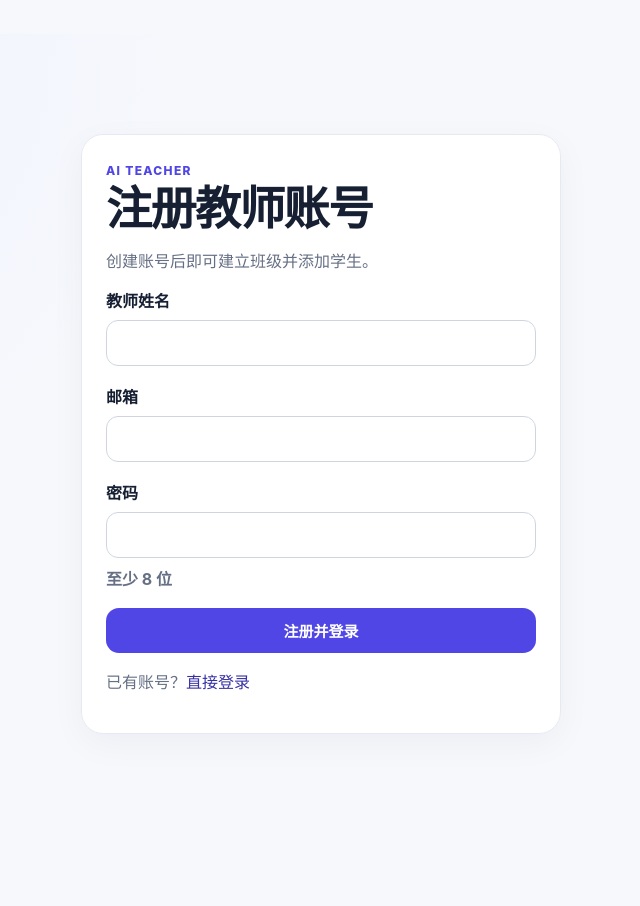
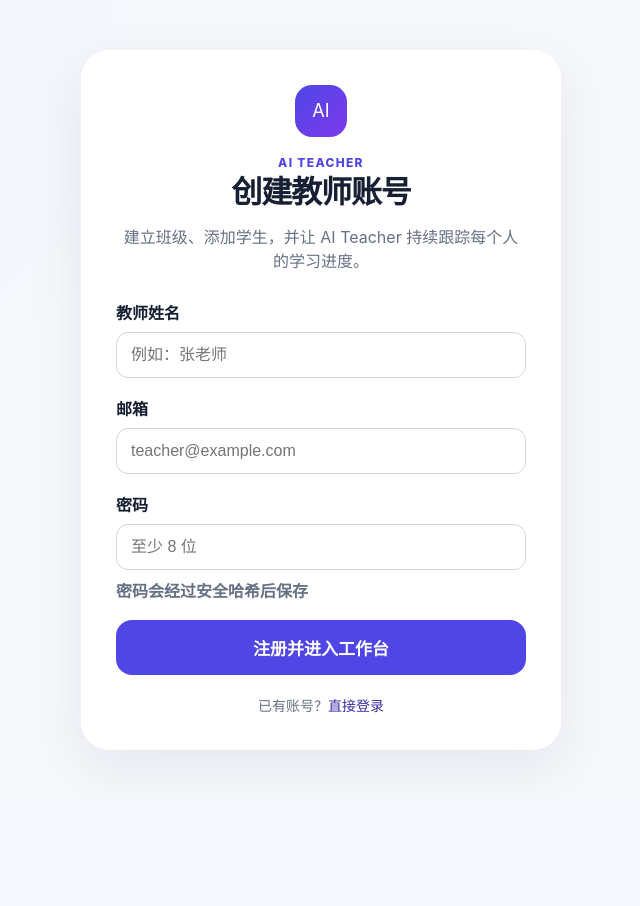
Before and after one commit to senwong/ai-teacher, a FastAPI app: page /register in a window 1280 px wide. Shown: the whole page, without its empty margins (319-959 px from the left). After the commit the page ends 754 px from the top, so only its background shows below. Run offline with FastAPI, Linux system fonts and the light colour scheme.

Commit message:
feat: polish teacher registration UI

```diff
--- a/app/templates/register.html
+++ b/app/templates/register.html
@@ -1 +1 @@
-<!doctype html><html lang="zh-CN"><head><meta charset="utf-8"><meta name="viewport" content="width=device-width,initial-scale=1"><title>注册教师账号</title><link rel="stylesheet" href="/static/style.css"></head><body><main class="container auth-shell"><section class="card auth-card"><span class="eyebrow">AI Teacher</span><h1>注册教师账号</h1><p class="muted">创建账号后即可建立班级并添加学生。</p>{% if error %}<p class="warning">{{ error }}</p>{% endif %}<form action="/register" method="post" class="form-stack"><label>教师姓名<input name="name" required maxlength="40" autocomplete="name"></label><label>邮箱<input type="email" name="email" required autocomplete="email"></label><label>密码<input type="password" name="password" required minlength="8" autocomplete="new-password"><span class="muted">至少 8 位</span></label><button type="submit">注册并登录</button></form><p class="muted">已有账号？<a href="/login">直接登录</a></p></section></main></body></html>
+<!doctype html><html lang="zh-CN"><head><meta charset="utf-8"><meta name="viewport" content="width=device-width,initial-scale=1"><title>注册教师账号</title><link rel="stylesheet" href="/static/style.css"></head><body><main class="auth-shell"><section class="auth-card"><div class="auth-brand"><div class="brand-mark">AI</div><span class="eyebrow">AI Teacher</span><h1>创建教师账号</h1><p class="muted">建立班级、添加学生，并让 AI Teacher 持续跟踪每个人的学习进度。</p></div>{% if error %}<p class="warning">{{ error }}</p>{% endif %}<form action="/register" method="post" class="form-stack"><label>教师姓名<input name="name" required maxlength="40" autocomplete="name" placeholder="例如：张老师"></label><label>邮箱<input type="email" name="email" required autocomplete="email" placeholder="teacher@example.com"></label><label>密码<input type="password" name="password" required minlength="8" autocomplete="new-password" placeholder="至少 8 位"><span class="muted">密码会经过安全哈希后保存</span></label><button class="large-button" type="submit">注册并进入工作台</button></form><div class="auth-footer">已有账号？<a href="/login">直接登录</a></div></section></main></body></html>
```
